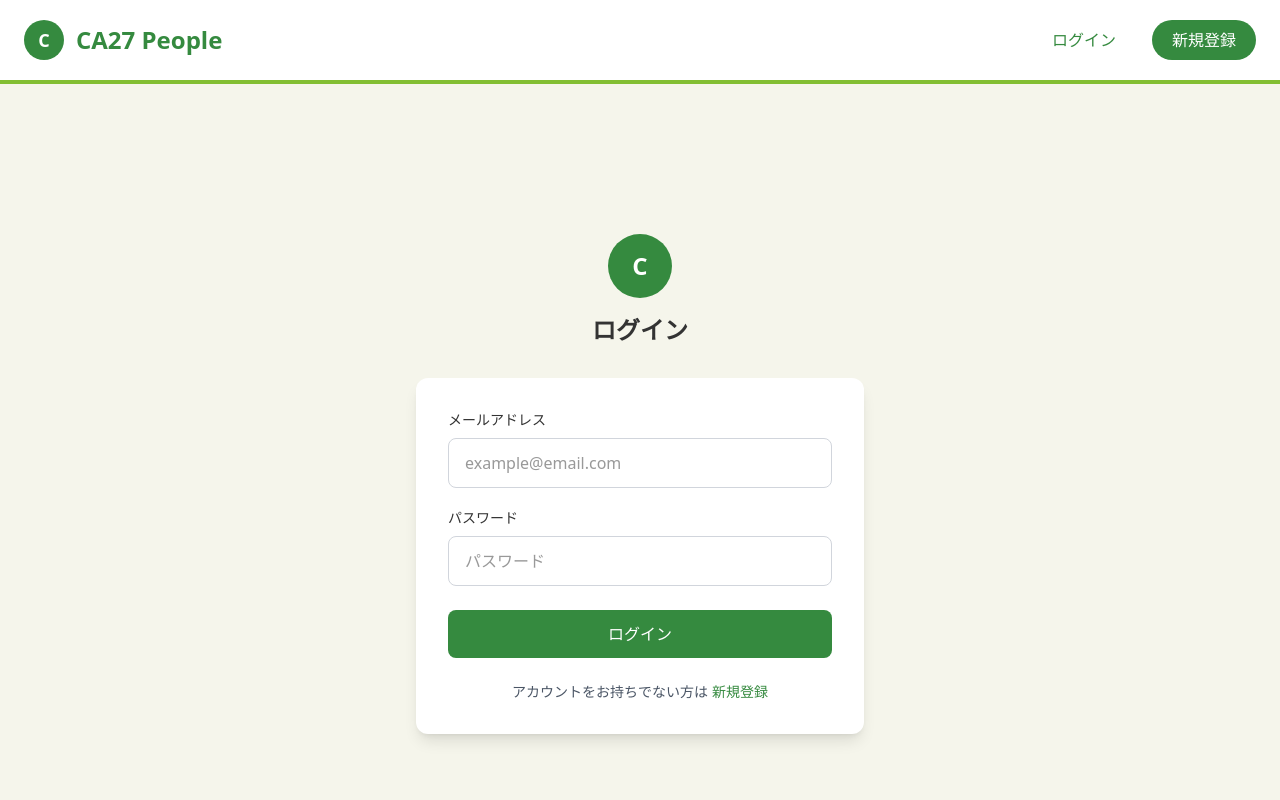
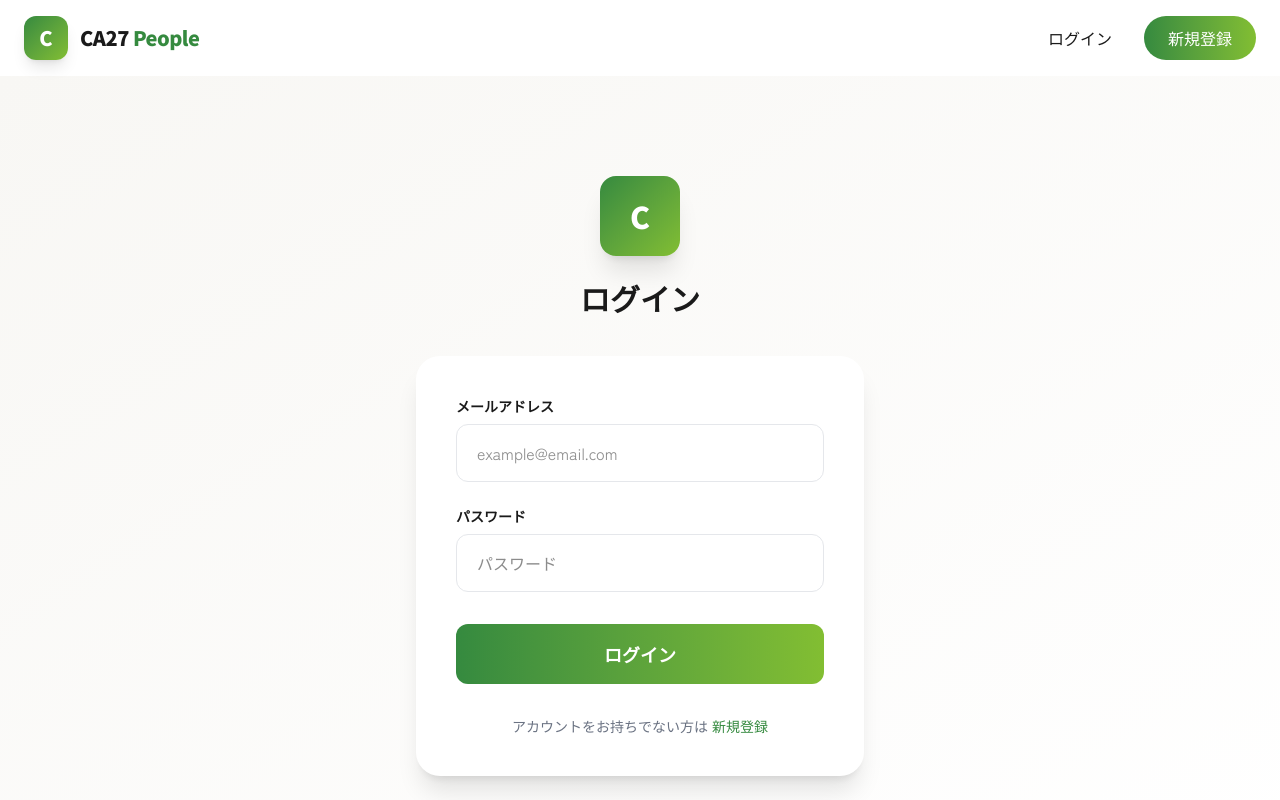
Before and after one commit to takaaaaaayuki/ca27-people, a Next.js app: page /login in a window 1280 px wide. Shown: the top 800 px of the page. Built offline with nearby package versions, Linux system fonts and the light colour scheme; no server answers.

Commit message:
Add admin login and dashboard

```diff
--- a/app/globals.css
+++ b/app/globals.css
@@ -1,13 +1,83 @@
+/* 必ず一番上に Tailwind を書く */
 @import "tailwindcss";
 
+/* テーマ変数 */
 @theme {
   --color-primary: #358a3f;
   --color-secondary: #82be32;
-  --color-cream: #f5f5eb;
-  --color-dark: #333333;
+  --color-cream: #f8f7f4;
+  --color-dark: #1a1a1a;
+  --font-display: 'Noto Sans JP', sans-serif;
+  --font-body: 'Zen Kaku Gothic New', sans-serif;
 }
 
+/* 全体設定 */
 body {
   background-color: var(--color-cream);
   color: var(--color-dark);
+  font-family: var(--font-body);
+  font-weight: 400;
 }
+
+/* 見出し用フォント */
+h1, h2, h3, h4, h5, h6 {
+  font-family: var(--font-display);
+  font-weight: 700;
+}
+
+/* タイトル・大見出し */
+.font-display {
+  font-family: var(--font-display);
+  font-weight: 900;
+}
+
+/* 本文 */
+.font-body {
+  font-family: var(--font-body);
+  font-weight: 400;
+}
+
+/* スムーズスクロール */
+html {
+  scroll-behavior: smooth;
+}
+
+/* カスタムスクロールバー */
+::-webkit-scrollbar {
+  width: 8px;
+}
+
+::-webkit-scrollbar-track {
+  background: var(--color-cream);
+}
+
+::-webkit-scrollbar-thumb {
+  background: var(--color-primary);
+  border-radius: 4px;
+}
+
+::-webkit-scrollbar-thumb:hover {
+  background: var(--color-secondary);
+}
+
+/* 選択時のハイライト */
+::selection {
+  background-color: var(--color-secondary);
+  color: white;
+}
+
+/* フェードインアニメーション */
+@keyframes fadeIn {
+  from {
+    opacity: 0;
+    transform: translateY(20px);
+  }
+  to {
+    opacity: 1;
+    transform: translateY(0);
+  }
+}
+
+.animate-fadeIn {
+  animation: fadeIn 0.6s ease-out forwards;
+}
--- a/app/layout.tsx
+++ b/app/layout.tsx
@@ -1,17 +1,7 @@
 import type { Metadata } from "next";
-import { Geist, Geist_Mono } from "next/font/google";
 import "./globals.css";
 import Header from "@/components/Header";
-
-const geistSans = Geist({
-  variable: "--font-geist-sans",
-  subsets: ["latin"],
-});
-
-const geistMono = Geist_Mono({
-  variable: "--font-geist-mono",
-  subsets: ["latin"],
-});
+import Footer from "@/components/Footer";
 
 export const metadata: Metadata = {
   title: "CA27 People",
@@ -25,11 +15,17 @@ export default function RootLayout({
 }>) {
   return (
     <html lang="ja">
-      <body
-        className={`${geistSans.variable} ${geistMono.variable} antialiased bg-gray-50`}
-      >
+      <head>
+        {/* Google Fonts をここに追加（CSSから移動） */}
+        <link
+          href="https://fonts.googleapis.com/css2?family=Noto+Sans+JP:wght@400;500;700;900&family=Zen+Kaku+Gothic+New:wght@400;500;700&display=swap"
+          rel="stylesheet"
+        />
+      </head>
+      <body className="antialiased flex flex-col min-h-screen">
         <Header />
-        {children}
+        <div className="flex-1">{children}</div>
+        <Footer />
       </body>
     </html>
   );
--- a/app/login/page.tsx
+++ b/app/login/page.tsx
@@ -46,24 +46,24 @@ export default function Login() {
   }
 
   return (
-    <main className="min-h-screen bg-cream flex items-center justify-center px-4">
-      <div className="w-full max-w-md">
-        <div className="text-center mb-8">
-          <div className="w-16 h-16 bg-primary rounded-full flex items-center justify-center mx-auto mb-4">
-            <span className="text-white font-bold text-2xl">C</span>
+    <main className="min-h-screen bg-gradient-to-br from-cream to-white flex items-center justify-center px-4">
+      <div className="w-full max-w-md animate-fadeIn">
+        <div className="text-center mb-10">
+          <div className="w-20 h-20 bg-gradient-to-br from-primary to-secondary rounded-2xl flex items-center justify-center mx-auto mb-6 shadow-xl">
+            <span className="text-white font-display text-3xl">C</span>
           </div>
-          <h1 className="text-2xl font-bold text-dark">ログイン</h1>
+          <h1 className="text-3xl font-display text-dark">ログイン</h1>
         </div>
 
-        <form onSubmit={handleSubmit} className="bg-white p-8 rounded-xl shadow-lg">
+        <form onSubmit={handleSubmit} className="bg-white p-10 rounded-3xl shadow-xl">
           {error && (
-            <div className="mb-6 p-4 bg-red-50 border border-red-200 text-red-600 rounded-lg text-sm">
+            <div className="mb-6 p-4 bg-red-50 border border-red-200 text-red-600 rounded-xl text-sm font-body">
               {error}
             </div>
           )}
 
-          <div className="mb-5">
-            <label className="block text-sm font-medium text-dark mb-2">
+          <div className="mb-6">
+            <label className="block text-sm font-display text-dark mb-2">
               メールアドレス
             </label>
             <input
@@ -71,13 +71,13 @@ export default function Login() {
               value={email}
               onChange={(e) => setEmail(e.target.value)}
               required
-              className="w-full px-4 py-3 border border-gray-300 rounded-lg focus:outline-none focus:ring-2 focus:ring-primary focus:border-transparent"
+              className="w-full px-5 py-4 border border-gray-200 rounded-xl focus:outline-none focus:ring-2 focus:ring-primary focus:border-transparent font-body transition-all duration-300"
               placeholder="example@email.com"
             />
           </div>
 
-          <div className="mb-6">
-            <label className="block text-sm font-medium text-dark mb-2">
+          <div className="mb-8">
+            <label className="block text-sm font-display text-dark mb-2">
               パスワード
             </label>
             <input
@@ -85,7 +85,7 @@ export default function Login() {
               value={password}
               onChange={(e) => setPassword(e.target.value)}
               required
-              className="w-full px-4 py-3 border border-gray-300 rounded-lg focus:outline-none focus:ring-2 focus:ring-primary focus:border-transparent"
+              className="w-full px-5 py-4 border border-gray-200 rounded-xl focus:outline-none focus:ring-2 focus:ring-primary focus:border-transparent font-body transition-all duration-300"
               placeholder="パスワード"
             />
           </div>
@@ -93,12 +93,12 @@ export default function Login() {
           <button
             type="submit"
             disabled={loading}
-            className="w-full py-3 bg-primary text-white font-medium rounded-lg hover:bg-secondary transition disabled:bg-gray-400 disabled:cursor-not-allowed"
+            className="w-full py-4 bg-gradient-to-r from-primary to-secondary text-white font-display text-lg rounded-xl hover:shadow-lg hover:scale-[1.02] transform transition-all duration-300 disabled:opacity-50 disabled:cursor-not-allowed disabled:hover:scale-100"
           >
             {loading ? 'ログイン中...' : 'ログイン'}
           </button>
 
-          <p className="mt-6 text-center text-sm text-gray-600">
+          <p className="mt-8 text-center text-sm text-gray-500 font-body">
             アカウントをお持ちでない方は
             <Link href="/register" className="text-primary font-medium hover:underline ml-1">
               新規登録
--- a/app/page.tsx
+++ b/app/page.tsx
@@ -30,41 +30,56 @@ export default function Home() {
   return (
     <main className="min-h-screen bg-cream">
       {/* ヒーローセクション */}
-      <div className="bg-gradient-to-r from-primary to-secondary py-16">
-        <div className="max-w-7xl mx-auto px-6 text-center">
-          <h1 className="text-4xl font-bold text-white mb-4">CA27 People</h1>
-          <p className="text-white/90 text-lg">27卒の仲間たちを紹介するサイト</p>
+      <div className="relative bg-gradient-to-br from-primary via-primary to-secondary py-24 overflow-hidden">
+        <div className="absolute top-0 left-0 w-64 h-64 bg-white/10 rounded-full -translate-x-1/2 -translate-y-1/2"></div>
+        <div className="absolute bottom-0 right-0 w-96 h-96 bg-white/5 rounded-full translate-x-1/3 translate-y-1/3"></div>
+        <div className="absolute top-1/2 left-1/4 w-32 h-32 bg-secondary/30 rounded-full blur-2xl"></div>
+
+        <div className="max-w-7xl mx-auto px-6 text-center relative z-10">
+          <h1 className="text-5xl md:text-7xl font-display text-white mb-6 tracking-tight">
+            CA27 People
+          </h1>
+          <p className="text-white/90 text-xl md:text-2xl font-body tracking-wide">
+            27卒の仲間たちを紹介するサイト
+          </p>
+          <div className="mt-8 w-24 h-1 bg-white/50 mx-auto rounded-full"></div>
         </div>
       </div>
 
       {/* 検索結果件数 */}
-      <div className="max-w-7xl mx-auto px-6 py-6">
-        <p className="text-gray-600">
-          検索結果: <span className="text-3xl font-bold text-primary">{profiles.length}</span> 件
-        </p>
+      <div className="max-w-7xl mx-auto px-6 py-10">
+        <div className="flex items-baseline gap-3">
+          <span className="text-gray-500 text-lg font-body">検索結果:</span>
+          <span className="text-6xl font-display text-primary">{profiles.length}</span>
+          <span className="text-gray-500 text-lg font-body">件</span>
+        </div>
       </div>
 
       {/* プロフィール一覧 */}
-      <div className="max-w-7xl mx-auto px-6 pb-16">
+      <div className="max-w-7xl mx-auto px-6 pb-24">
         {loading ? (
-          <div className="text-center py-12">
-            <div className="inline-block w-8 h-8 border-4 border-primary border-t-transparent rounded-full animate-spin"></div>
-            <p className="mt-4 text-gray-500">読み込み中...</p>
+          <div className="text-center py-20">
+            <div className="inline-block w-12 h-12 border-4 border-primary border-t-transparent rounded-full animate-spin"></div>
+            <p className="mt-6 text-gray-500 text-lg font-body">読み込み中...</p>
           </div>
         ) : profiles.length === 0 ? (
-          <div className="text-center py-16 bg-white rounded-lg shadow-sm">
-            <div className="w-16 h-16 bg-cream rounded-full flex items-center justify-center mx-auto mb-4">
-              <svg className="w-8 h-8 text-gray-400" fill="currentColor" viewBox="0 0 24 24">
-                <path d="M12 12c2.21 0 4-1.79 4-4s-1.79-4-4-4-4 1.79-4 4 1.79 4 4 4zm0 2c-2.67 0-8 1.34-8 4v2h16v-2c0-2.66-5.33-4-8-4z"/>
-              </svg>
+          <div className="text-center py-20 bg-white rounded-3xl shadow-sm">
+            <div className="w-24 h-24 bg-cream rounded-full flex items-center justify-center mx-auto mb-6">
+              <span className="text-5xl">👥</span>
             </div>
-            <p className="text-gray-500 mb-2">まだプロフィールが登録されていません</p>
-            <p className="text-gray-400 text-sm">新規登録してプロフィールを作成しましょう！</p>
+            <p className="text-gray-600 text-xl mb-2 font-display">まだプロフィールが登録されていません</p>
+            <p className="text-gray-400 font-body">新規登録してプロフィールを作成しましょう！</p>
           </div>
         ) : (
-          <div className="grid grid-cols-1 sm:grid-cols-2 md:grid-cols-3 lg:grid-cols-4 gap-6">
-            {profiles.map((profile) => (
-              <ProfileCard key={profile.id} profile={profile} />
+          <div className="grid grid-cols-1 sm:grid-cols-2 md:grid-cols-3 lg:grid-cols-4 gap-8">
+            {profiles.map((profile, index) => (
+              <div
+                key={profile.id}
+                className="animate-fadeIn"
+                style={{ animationDelay: `${index * 100}ms` }}
+              >
+                <ProfileCard profile={profile} />
+              </div>
             ))}
           </div>
         )}
--- /dev/null
+++ b/components/Footer.tsx
@@ -0,0 +1,25 @@
+export default function Footer() {
+    return (
+      <footer className="bg-dark text-white">
+        <div className="max-w-7xl mx-auto px-6 py-12">
+          <div className="flex flex-col md:flex-row justify-between items-center gap-6">
+            {/* ロゴ */}
+            <div className="flex items-center gap-3">
+              <div className="w-10 h-10 bg-gradient-to-br from-primary to-secondary rounded-xl flex items-center justify-center">
+                <span className="text-white font-display text-lg">C</span>
+              </div>
+              <div>
+                <span className="text-xl font-display">CA27</span>
+                <span className="text-xl font-display text-primary ml-1">People</span>
+              </div>
+            </div>
+
+            {/* コピーライト */}
+            <p className="text-gray-400 text-sm font-body">
+              © 2025 CA27 People. All rights reserved.
+            </p>
+          </div>
+        </div>
+      </footer>
+    )
+  }
--- a/components/Header.tsx
+++ b/components/Header.tsx
@@ -7,10 +7,18 @@ import { useRouter } from 'next/navigation'
 export default function Header() {
   const router = useRouter()
   const [isLoggedIn, setIsLoggedIn] = useState(false)
+  const [scrolled, setScrolled] = useState(false)
 
   useEffect(() => {
     const userStr = localStorage.getItem('user')
     setIsLoggedIn(!!userStr)
+
+    const handleScroll = () => {
+      setScrolled(window.scrollY > 20)
+    }
+
+    window.addEventListener('scroll', handleScroll)
+    return () => window.removeEventListener('scroll', handleScroll)
   }, [])
 
   const handleLogout = () => {
@@ -21,26 +29,31 @@ export default function Header() {
   }
 
   return (
-    <header className="bg-white border-b-4 border-secondary">
-      <div className="max-w-7xl mx-auto px-6 py-5 flex justify-between items-center">
-        <Link href="/" className="flex items-center gap-3">
-          <div className="w-10 h-10 bg-primary rounded-full flex items-center justify-center">
-            <span className="text-white font-bold text-lg">C</span>
+    <header className={`sticky top-0 z-50 transition-all duration-300 ${scrolled ? 'bg-white/95 backdrop-blur-md shadow-lg' : 'bg-white'}`}>
+      <div className="max-w-7xl mx-auto px-6 py-4 flex justify-between items-center">
+        <Link href="/" className="flex items-center gap-3 group">
+          <div className="w-11 h-11 bg-gradient-to-br from-primary to-secondary rounded-xl flex items-center justify-center shadow-lg group-hover:shadow-xl transition-shadow duration-300 group-hover:scale-105 transform">
+            <span className="text-white font-bold text-xl font-display">C</span>
           </div>
-          <span className="text-2xl font-bold text-primary">CA27 People</span>
+          <div>
+            <span className="text-xl font-bold text-dark tracking-tight font-display">CA27</span>
+            <span className="text-xl font-bold text-primary tracking-tight font-display ml-1">People</span>
+          </div>
         </Link>
-        <nav className="flex items-center gap-4">
+
+        <nav className="flex items-center gap-3">
           {isLoggedIn ? (
             <>
               <Link
                 href="/profile/edit"
-                className="px-5 py-2 text-primary font-medium hover:bg-cream rounded-full transition"
+                className="px-5 py-2.5 text-dark font-medium hover:text-primary transition-colors duration-300 relative group"
               >
                 プロフィール編集
+                <span className="absolute bottom-0 left-0 w-full h-0.5 bg-primary transform scale-x-0 group-hover:scale-x-100 transition-transform duration-300"></span>
               </Link>
               <button
                 onClick={handleLogout}
-                className="px-5 py-2 bg-cream text-primary font-medium rounded-full hover:bg-gray-100 transition"
+                className="px-5 py-2.5 bg-cream text-dark font-medium rounded-full hover:bg-gray-200 transition-all duration-300"
               >
                 ログアウト
               </button>
@@ -49,13 +62,14 @@ export default function Header() {
             <>
               <Link
                 href="/login"
-                className="px-5 py-2 text-primary font-medium hover:bg-cream rounded-full transition"
+                className="px-5 py-2.5 text-dark font-medium hover:text-primary transition-colors duration-300 relative group"
               >
                 ログイン
+                <span className="absolute bottom-0 left-0 w-full h-0.5 bg-primary transform scale-x-0 group-hover:scale-x-100 transition-transform duration-300"></span>
               </Link>
               <Link
                 href="/register"
-                className="px-5 py-2 bg-primary text-white font-medium rounded-full hover:bg-secondary transition"
+                className="px-6 py-2.5 bg-gradient-to-r from-primary to-secondary text-white font-medium rounded-full hover:shadow-lg hover:scale-105 transform transition-all duration-300"
               >
                 新規登録
               </Link>
```
Also changed, not shown: app/profile/[id]/page.tsx (+64 -42 lines), app/register/page.tsx (+19 -19 lines), components/ProfileCard.tsx (+18 -12 lines).
